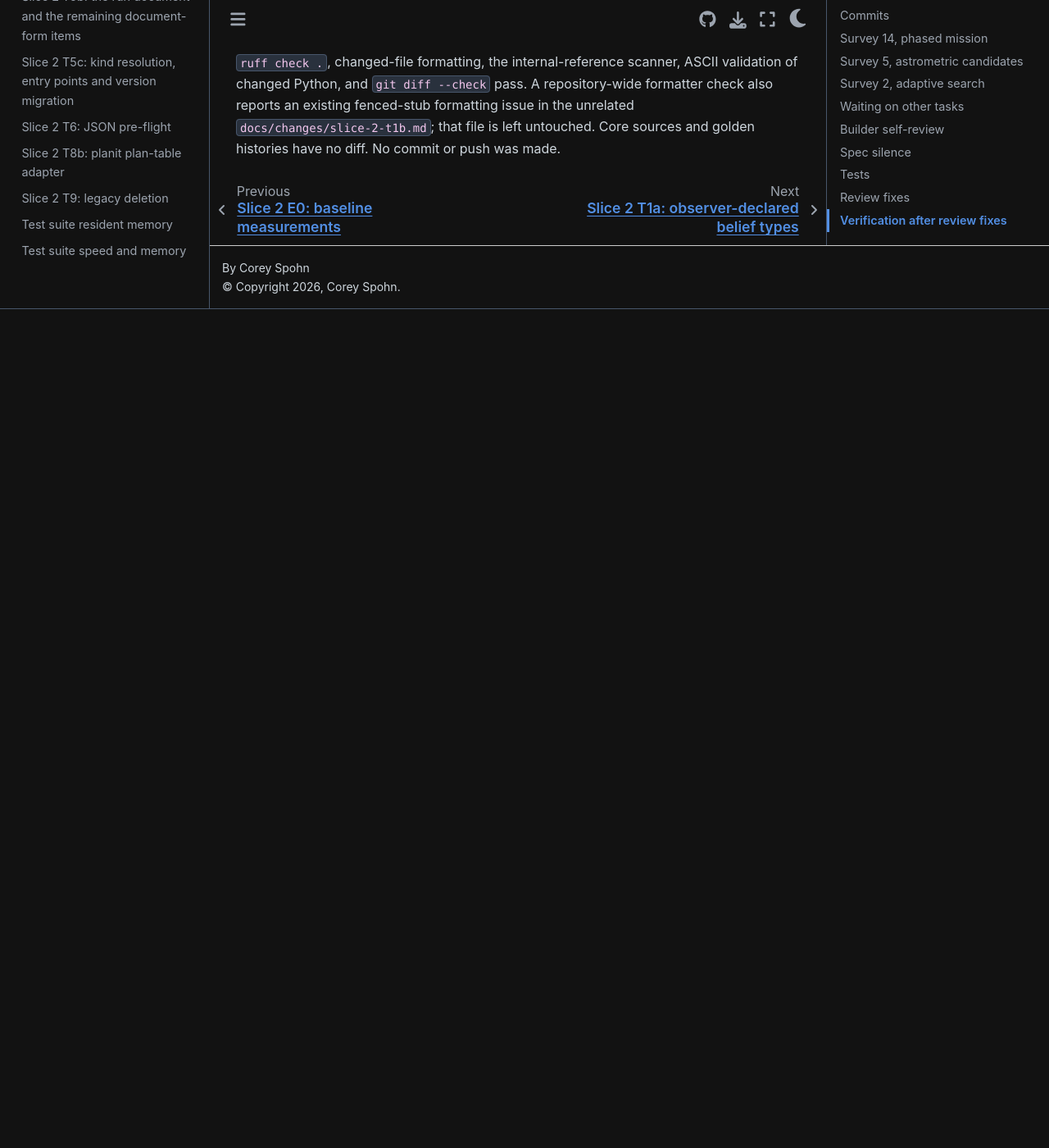
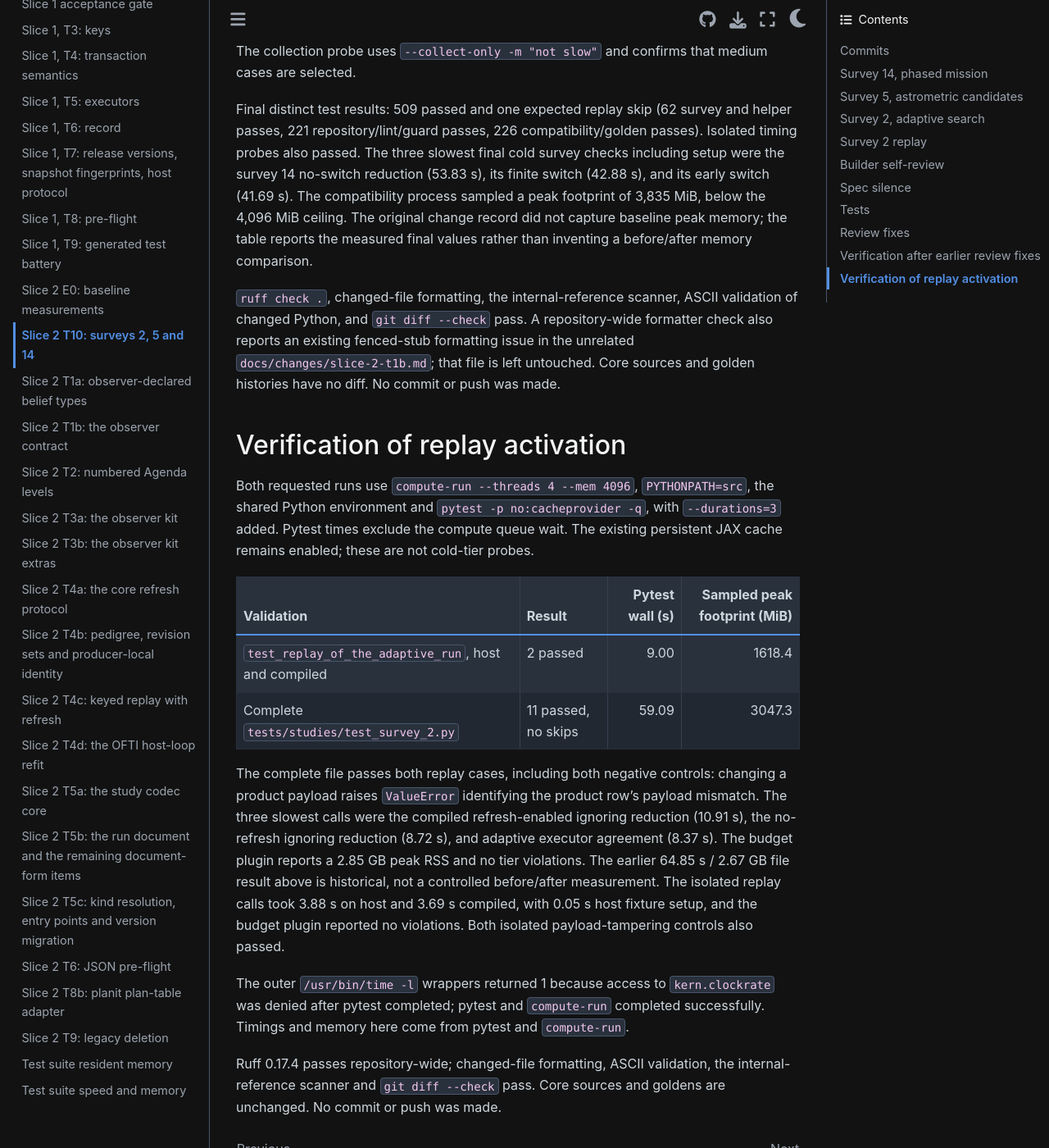
Before and after one commit to CoreySpohn/spaceodyssey, a Sphinx documentation site: the page built from docs/changes/slice-2-t10.md, in a window 1280 px wide and 1400 px high, scrolled down 7136 px. Shown: the whole window at 82% size. Built offline with Sphinx 7.4.7 and the Sphinx Book theme 1.1.4, drawn with Linux system fonts in a browser that asks for light colours; pages that are not in the unit, such as notebooks, are missing from menus; before the commit the page ends 7513 px from its top, so only the background shows below that; some of the changed text lies outside the part shown.

Commit message:
test(studies): replay the adaptive survey 2 run on both executors with a tamper control

```diff
--- a/docs/changes/slice-2-t10.md
+++ b/docs/changes/slice-2-t10.md
@@ -84,14 +84,19 @@
   trace disruptive flags. Nine requested-field mutations and a trace disruptive mutation
   of a rejected request, with no acquisition rows, each fail the comparison.
 
-## Waiting on other tasks
+## Survey 2 replay
 
-- Survey 2 replay assertions (replay of the recorded adaptive run with `OftiRefit` or the
-  masked refit, equal beliefs and products) wait on T4c: `replay_run(run, roots, carry,
-  trace, refit=...)` is not on this branch's base. The test
-  `test_replay_of_the_adaptive_run_waits_on_keyed_replay` skips with that reason and fails
-  loudly (it raises) once `replay_run` appears, so it cannot be forgotten. No T4c code was copied.
-- Nothing waits on T3b.
+`test_replay_of_the_adaptive_run` replaces the replay placeholder now that
+`replay_run` is available. Two slow-tier cases run the adaptive study with the
+100-tick refresh grid and its masked refit boundary, on host and compiled. Each
+replays one world's carry and trace with the root key recorded by that executor.
+Every leaf of the observer belief and policy summary must equal the live carry
+exactly. The product count must equal the valid product rows, and the checkpoint
+count must equal half the handled refresh steps (hold and completion), both
+nonzero, with no refusal or unfinished checkpoint.
+
+Each case also changes one product row's first payload value by 1.0 and requires
+`replay_run` to raise `ValueError` identifying the product payload mismatch.
 
 ## Builder self-review
 
@@ -149,14 +154,17 @@
 Original implementation: 46 added (survey 14: 9, survey 5: 9, survey 2: 28 including
 one skip), none retired, net +46. Review fixes add 17 cases (one executor case, one
 cancellation control, two OFTI policy cases, three large-capacity cases, and ten
-complete-effect mutations); none retired, net +17, total 63 including the unchanged
-replay skip.
+complete-effect mutations); none retired, net +17, total 63 including the original
+replay skip. Replay activation replaces that skipped case with two executor cases:
+two added, one placeholder retired, net +1, for 64 survey and helper cases with
+no expected replay skip.
 
 
 ## Review fixes
 
 | Finding | Change | Regression evidence |
 |---|---|---|
+| 1 | Replace the replay placeholder with slow host and compiled adaptive replay cases | Exact belief and policy-summary equality, recorded product and checkpoint counts, and rejection of a tampered product payload |
 | 2 | Detection summary alongside orbit particles; adaptive and ignoring OFTI cases | OFTI installation, unchanged complete actions, eager adaptive choices, and a different-plan control |
 | 3 | Pooled and per-subject PIT checks | Opposite CDF errors pass pooled but fail both subject checks |
 | 4 | Refresh-enabled ignoring reduction on host and compiled | Both executor cases compare against survey 1 |
@@ -165,9 +173,10 @@
 | 7 | Negative candidate namespace | 1,001 subjects and up to 100,001 acquisitions cannot overlap candidate ids |
 | 8 | Remove blanket survey slow marking; assign tiers from cold setup plus call | Quick-tier collection and cold timing probes, recorded below |
 
-Finding 1 is out of scope. Replay activation and its existing skip remain unchanged.
+## Verification after earlier review fixes
 
-## Verification after review fixes
+The measurements below predate replay activation; its verification is recorded
+separately at the end of this document.
 
 Runs use `PYTHONPATH=src`, the shared environment's Python,
 `-m pytest -p no:cacheprovider`, and exclude the installed-entry-point test. Every
@@ -231,3 +240,34 @@
 formatter check also reports an existing fenced-stub formatting issue in the
 unrelated `docs/changes/slice-2-t1b.md`; that file is left untouched. Core sources
 and golden histories have no diff. No commit or push was made.
+
+## Verification of replay activation
+
+Both requested runs use `compute-run --threads 4 --mem 4096`, `PYTHONPATH=src`,
+the shared Python environment and `pytest -p no:cacheprovider -q`, with
+`--durations=3` added. Pytest times exclude the compute queue wait.
+The existing persistent JAX cache remains enabled; these are not cold-tier probes.
+
+| Validation | Result | Pytest wall (s) | Sampled peak footprint (MiB) |
+|---|---|---:|---:|
+| `test_replay_of_the_adaptive_run`, host and compiled | 2 passed | 9.00 | 1618.4 |
+| Complete `tests/studies/test_survey_2.py` | 11 passed, no skips | 59.09 | 3047.3 |
+
+The complete file passes both replay cases, including both negative controls:
+changing a product payload raises `ValueError` identifying the product row's
+payload mismatch. The three slowest calls were the compiled refresh-enabled
+ignoring reduction (10.91 s), the no-refresh ignoring reduction (8.72 s), and
+adaptive executor agreement (8.37 s). The budget plugin reports a 2.85 GB peak RSS
+and no tier violations. The earlier 64.85 s / 2.67 GB file result above is historical,
+not a controlled before/after measurement.
+The isolated replay calls took 3.88 s on host and 3.69 s compiled, with 0.05 s
+host fixture setup, and the budget plugin reported no violations. Both isolated
+payload-tampering controls also passed.
+
+The outer `/usr/bin/time -l` wrappers returned 1 because access to
+`kern.clockrate` was denied after pytest completed; pytest and `compute-run`
+completed successfully. Timings and memory here come from pytest and `compute-run`.
+
+Ruff 0.17.4 passes repository-wide; changed-file formatting, ASCII validation,
+the internal-reference scanner and `git diff --check` pass. Core sources and
+goldens are unchanged. No commit or push was made.
```
Also changed, not shown: 1 other file.
